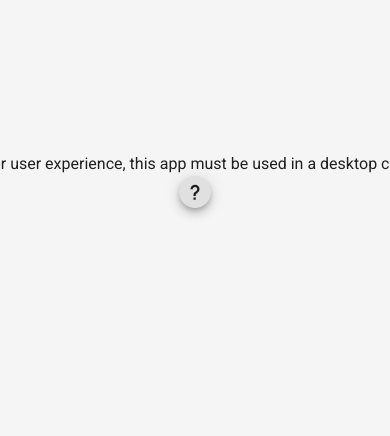
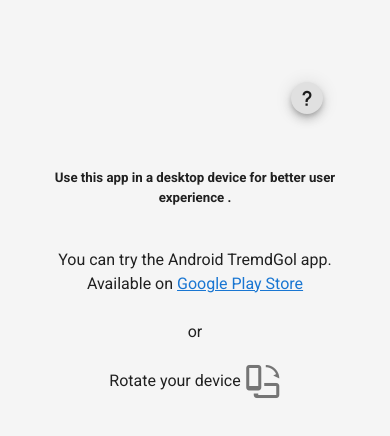
Before and after one commit to jvictorhub/tremdgol, a Vue app in the folder frontend/tremdgol-vue/: page /#/ in a window 390 px wide. Shown: the top 436 px of the page. Built offline with nearby package versions, Linux system fonts and the light colour scheme; no server answers.

Commit message:
vue frontend v1.0.4 fix mobile screen msg

```diff
--- a/frontend/tremdgol-vue/package.json
+++ b/frontend/tremdgol-vue/package.json
@@ -1,6 +1,6 @@
 {
   "name": "tremdgol-vue",
-  "version": "1.0.3",
+  "version": "1.0.4",
   "private": true,
   "scripts": {
     "serve": "vue-cli-service serve",
--- a/frontend/tremdgol-vue/src/components/TremdgolEventsList.vue
+++ b/frontend/tremdgol-vue/src/components/TremdgolEventsList.vue
@@ -35,7 +35,7 @@
         :elevation="typeStarredOrNormalList === 'starred' ? '5' : '3'"
       >
         <v-sheet class="pa-1 rounded-lg text-center elevation-0 d-flex flex-column align-center justify-center" width="13%" height="100%">
-          <v-sheet class="mx-2 d-flex flex-column align-center justify-center">
+          <v-sheet class="mx-2 pa-2 d-flex flex-column align-center justify-center">
             <v-img
               :src="'https://assets.b365api.com/images/team/m/' + event.home.image_id + '.png'"
               :style="'width: ' + logoSizePx + 'px; height: ' + logoSizePx + 'px'"
@@ -74,7 +74,7 @@
           </v-sheet>
         </v-sheet>
         <v-sheet class="pa-1 rounded-lg text-center elevation-0 d-flex flex-column align-center justify-center" width="13%" height="100%">
-          <v-sheet class="mx-2 d-flex flex-column align-center justify-center">
+          <v-sheet class="mx-2 pa-2 d-flex flex-column align-center justify-center">
             <v-img
               :src="'https://assets.b365api.com/images/team/m/' + event.away.image_id + '.png'"
               :style="'width: ' + logoSizePx + 'px; height: ' + logoSizePx + 'px'"
--- a/frontend/tremdgol-vue/src/views/TremdGol.com.vue
+++ b/frontend/tremdgol-vue/src/views/TremdGol.com.vue
@@ -2,13 +2,24 @@
   <v-container fluid class="pa-2 d-flex flex-column align-center elevation-0 grey lighten-4">
     <v-sheet class="d-flex flex-column align-center transparent elevation-0 lighten-2 rounded-lg" width="600" min-height="500">
       <v-sheet v-if="$vuetify.breakpoint.width < 600" class="ma-5 py-10 d-flex flex-column align-center text-center transparent">
-        <TremdGolLogo />
+        <v-sheet class="mb-10 transparent d-flex align-center justify-space-around" :width="$vuetify.breakpoint.width * 0.85">
+          <TremdGolLogo />
+          <HelpMenu />
+        </v-sheet>
+        <v-sheet class="transparent" :width="$vuetify.breakpoint.width * 0.85">
+          <h5 class="mb-10">Use this app in a desktop device for better user experience .</h5>
+          You can try the Android TremdGol app. <br />
+          Available on
+          <a href="https://play.google.com/store/apps/details?id=com.bolanarede.tremdgol_free" target="_blank"> Google Play Store</a>
+        </v-sheet>
         <br />
-        For better user experience, this app must be used in a desktop computer.
-        <br />
-        <HelpMenu />
+        or
+        <v-sheet class="mt-5 text-center transparent" :width="$vuetify.breakpoint.width * 0.85">
+          Rotate your device
+          <v-icon large color="grey darken-1"> mdi-phone-rotate-landscape </v-icon>
+        </v-sheet>
       </v-sheet>
-      <v-sheet v-else class="d-flex flex-column align-center transparent text-wrap elevation-0" width="600" >
+      <v-sheet v-else class="d-flex flex-column align-center transparent text-wrap elevation-0" width="600">
         <v-sheet class="mb-5 pa-2 grey lighten-4 d-flex flex-column justify-center rounded-lg elevation-0">
           <v-sheet class="mb-1 d-flex white align-end text-center justify-space-between elevation-0 transparent" width="100%" height="8">
             <v-progress-linear v-if="loading" indeterminate rounded color="primary" height="3"></v-progress-linear>
@@ -18,7 +29,7 @@
               <TremdGolLogo />
             </v-sheet>
             <v-sheet class="mx-5 d-flex transparent text--h2 font-weight-medium align-center justify-center" width="30%">
-              {{ events.length === 0 ? "no live events" : events.length === 1 ? events.length + " live event" : " live events" }}
+              {{ events.length === 0 ? "no live events" : events.length === 1 ? events.length + " live event" : events.length + " live events" }}
             </v-sheet>
             <v-sheet class="mx-5 px-3 d-flex transparent align-center justify-end" width="25%">
               <HelpMenu />
```
Also changed, not shown: 1 other file (tests, documents, lock files or other folders).
